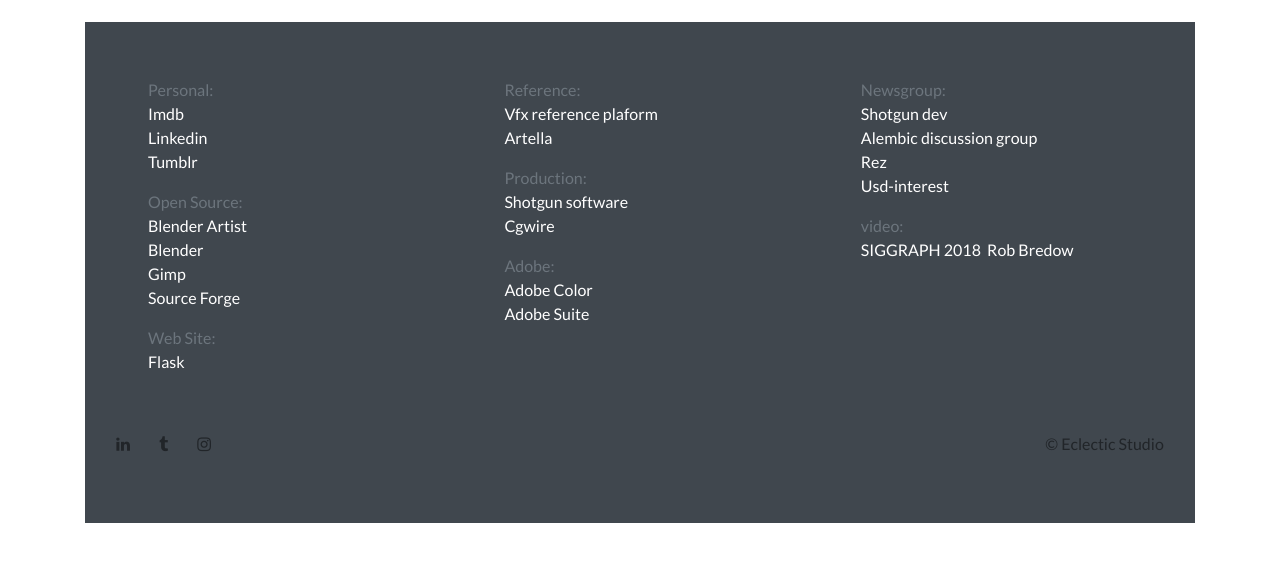
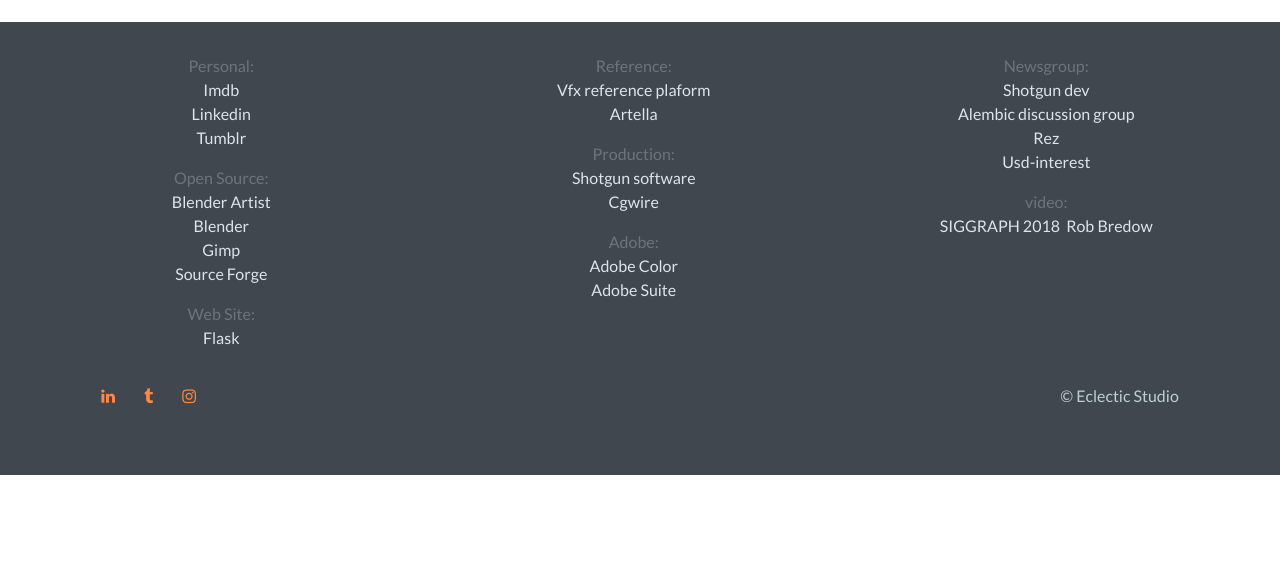
Before and after one commit to erictexier/tetriminos, a Flask app: page /home in a window 1280 px wide. Shown: the part 60-622 px from the top of the page. Run offline with Flask 2, Linux system fonts and the light colour scheme; data that the repository does not hold is empty; parts of the project's set-up code (start-up, migrations or seed data) failed here and were passed over; some libraries are stand-ins or nearby versions.

Commit message:
in progress

```diff
--- a/erictexier.online/base_site/carousel/routes.py
+++ b/erictexier.online/base_site/carousel/routes.py
@@ -8,7 +8,7 @@ from base_site.carousel.tbl_display import TblDisplay
 
 
 url = '/v2/blog/letexman/posts'
-limit_request = {'limit':1, 'offset':180}
+limit_request = {'limit':300, 'offset':300}
 
 carousel = flask.Blueprint('carousel', __name__)
 
--- a/erictexier.online/base_site/static/style.css
+++ b/erictexier.online/base_site/static/style.css
@@ -180,6 +180,7 @@ footer {
   padding: 2rem 0 2rem;
   margin-top: 1rem;
 }
+
 footer img {
   height: 3rem;
   margin: 1.5rem 0;
@@ -193,6 +194,25 @@ footer svg.svg-inline--fa {
 }
 footer svg.svg-inline--fa:hover {
   color: #1ebba3!important;
+}
+
+.footer .btn {
+  color: #ff8844;
+}
+.footer  .link {
+  color: #dbe5eb;
+}
+
+.footer  .link:hover {
+color: #ffffff;
+}
+
+.footer  .link.active {
+font-weight: 500;
+}
+
+.footer .btn-eclectic {
+  color: #BBCFDA;
 }
 hr.socket {
   width: 100%;
--- a/erictexier.online/base_site/templates/main/footer.html
+++ b/erictexier.online/base_site/templates/main/footer.html
@@ -1,6 +1,6 @@
-<footer class="footer page-footer font-small bg-steel-light">
-    <div class="container ml-5 mr-5 py-4">
-        <div class="row offset-md-2">
+<footer class="footer page-footer font-small">
+    <div class="container-fluid">
+        <div class="row text-center offset-md-2">
             <div class="column" style="float:left;width:33%">
                 <div class="text-muted">
                     <p>Personal:<br />
--- a/erictexier.online/base_site/templates/main/layout.html
+++ b/erictexier.online/base_site/templates/main/layout.html
@@ -35,9 +35,9 @@
         {% block content %}{% endblock %}
     </div>
 </div>
-<div id="footer" class="container">
+<!--div id="footer" class="container"-->
     {% include "main/footer.html" %}
-</div>
+<!--/div-->
 
 
 <!-- JQuery -->
```
Also changed, not shown: erictexier.online/base_site/templates/carousel/photo_slide.html (+16 -16 lines).
